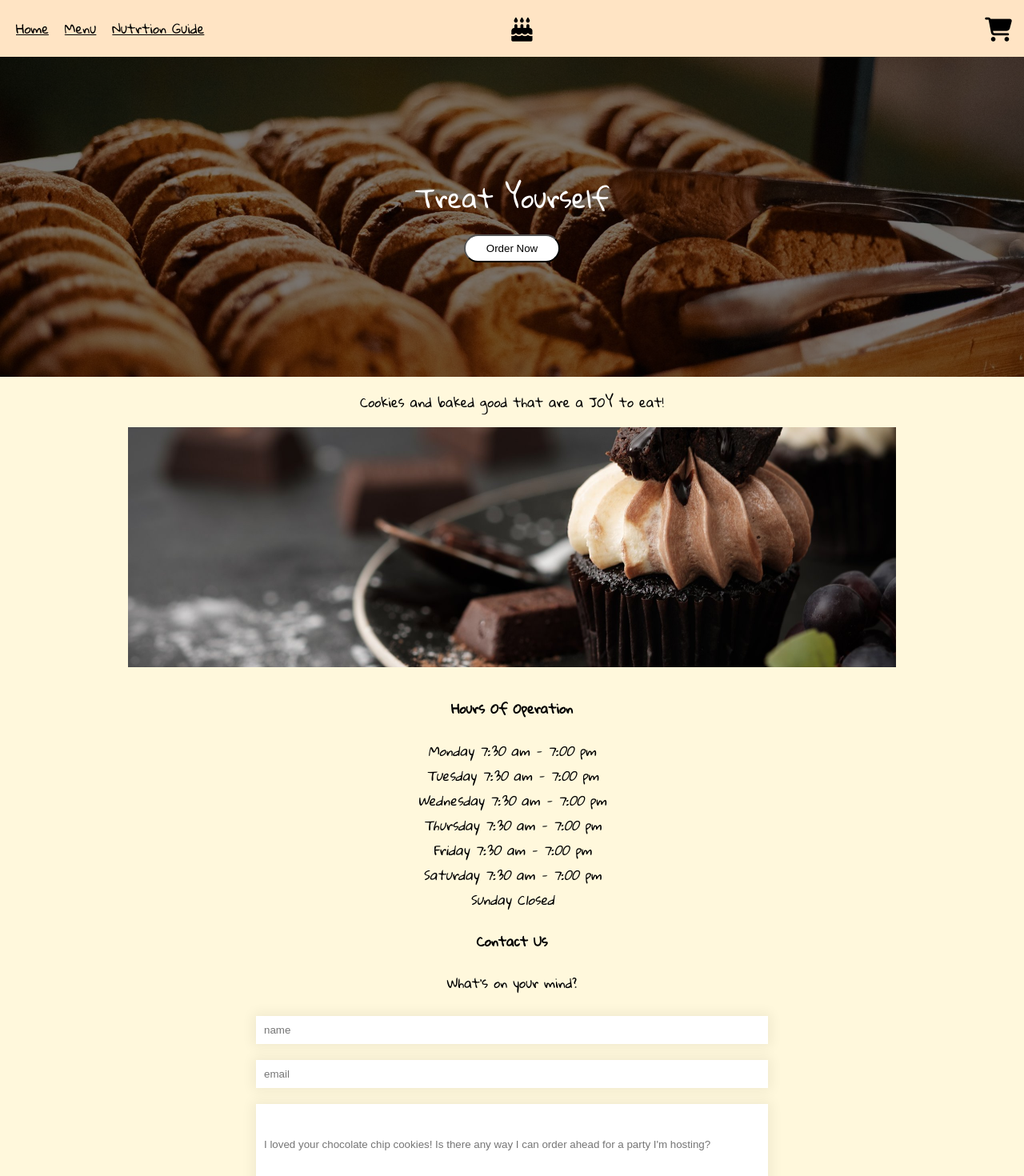
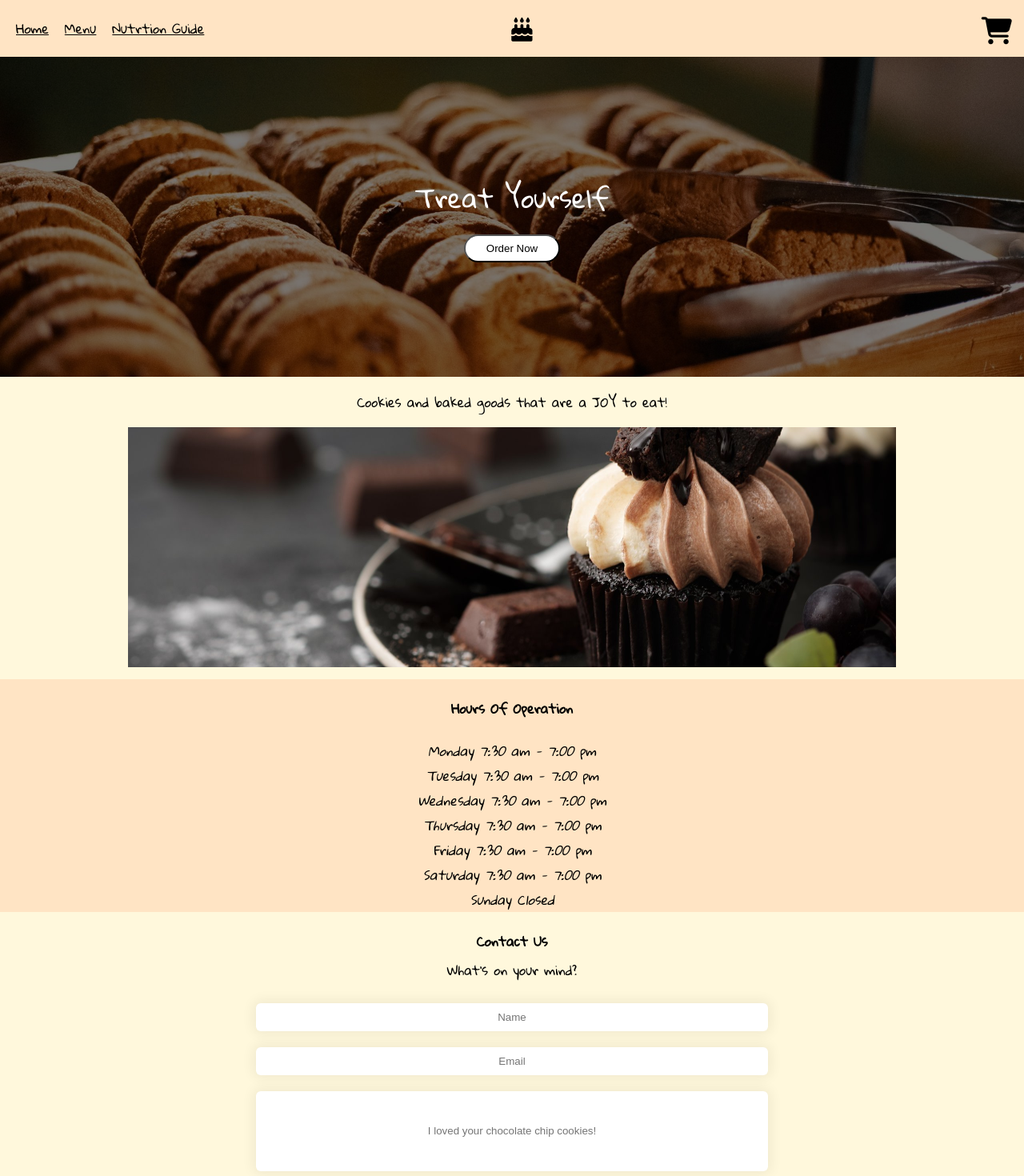
Before and after one commit to jasonrch/cookies-react, a React (Create React App) app: page / in a window 1280 px wide. Shown: the top 1470 px of the page at 80% size. Built offline with nearby package versions, Linux system fonts and the light colour scheme; no server answers; what redux-promise-middleware would draw is missing.

Commit message:
Fixed cart checkout and notifications

```diff
--- a/src/Components/Header/Header.css
+++ b/src/Components/Header/Header.css
@@ -20,11 +20,11 @@
 }
 .mobile-nav-open {
     display: block;
-    height:18vh;
+    height:15vh;
     background-color: bisque;
     justify-content: flex-start;
 }
-.fa-shopping-cart{font-size:30px;}
+.fa-shopping-cart{font-size:34px;}
 .fa-birthday-cake {font-size: 30px;}
 .cake-div, .cart-div {position: absolute;}
 .cake-div {
--- a/src/Components/Home/Home.css
+++ b/src/Components/Home/Home.css
@@ -48,6 +48,7 @@
 }
 #info-box {
     display: flex;
+    background-color: bisque;
 }
 #info-box > div {
     width:100%;
@@ -64,6 +65,8 @@ input {
     margin:10px 0px;
     padding:10px;
     border:0;
+    text-align: center;
+    border-radius: 6px;
     -webkit-appearance: none;
     -webkit-box-shadow:0 0 15px 4px rgba(0,0,0,0.06);
     box-shadow:0 0 15px 4px rgba(0,0,0,0.06);
--- a/src/Components/Home/Home.js
+++ b/src/Components/Home/Home.js
@@ -24,7 +24,7 @@ class Home extends Component {
         const {name, email, message} = this.state;
         axios.post('email', {name, email, message})
         event.preventDefault();
-        NotificationManager.info('Message Sent!', 2000);
+        NotificationManager.info("We'll be in touch", 'Message Sent!', 2000);
     }
     render() {
         console.log(this.state);
@@ -38,7 +38,7 @@ class Home extends Component {
                         <Link to='/menu'><button>Order Now</button></Link>
                     </div>
                 </div>
-                <p>Cookies and baked good that are a JOY to eat!</p>
+                <p>Cookies and baked goods that are a JOY to eat!</p>
                 <div id='landing-slideshow'>
 
                 </div>
@@ -58,12 +58,12 @@ class Home extends Component {
                 </div>
                 </div>
                 <div id='contact-form'>
-                    <h4>Contact Us</h4>
-                    <p>What's on your mind?</p>
+                    <h4 style={{'marginBottom':"5px"}}>Contact Us</h4>
+                    <p style={{'marginTop':"0"}}>What's on your mind?</p>
                     <form>
-                        <input placeholder='name' name='name' onChange={(e) => this.handleChange(e) } /> <br />
-                        <input placeholder='email' name='email' onChange={(e) => this.handleChange(e) } /> <br />
-                        <input placeholder="I loved your chocolate chip cookies! Is there any way I can order ahead for a party I'm hosting?" name='message' type='textarea' onChange={(e) => this.handleChange(e) } /> <br />
+                        <input placeholder='Name' name='name' onChange={(e) => this.handleChange(e) } /> <br />
+                        <input placeholder='Email' name='email' onChange={(e) => this.handleChange(e) } /> <br />
+                        <input placeholder="I loved your chocolate chip cookies!" name='message' type='textarea' onChange={(e) => this.handleChange(e) } /> <br />
                         <button className='btn btn-info info-btn' onClick={(event) => this.createNotification(event)}>Send Message</button>
                     </form>
                 </div>
--- a/src/Components/Items/Items.css
+++ b/src/Components/Items/Items.css
@@ -33,6 +33,12 @@
 .alert-success:nth-child(2){
     color:red;
 }
+.notification:before {
+    left:5px;
+}
+.notification-container {
+    padding: 5px;
+}
 @media (min-width:501px){
 .item-cont {
     flex-direction: column;
--- a/src/Components/Menu/Menu.js
+++ b/src/Components/Menu/Menu.js
@@ -15,9 +15,6 @@ class Menu extends Component {
     }
     async componentDidMount(){
        await this.props.getItems();
-        // this.setState({
-        //     items: this.props.items
-        // })
     }
     change(e) {
         console.log(e.target)
```
Also changed, not shown: src/Pictures/cookie-logo.png (added), 1 other file (tests, documents, lock files or other folders).
